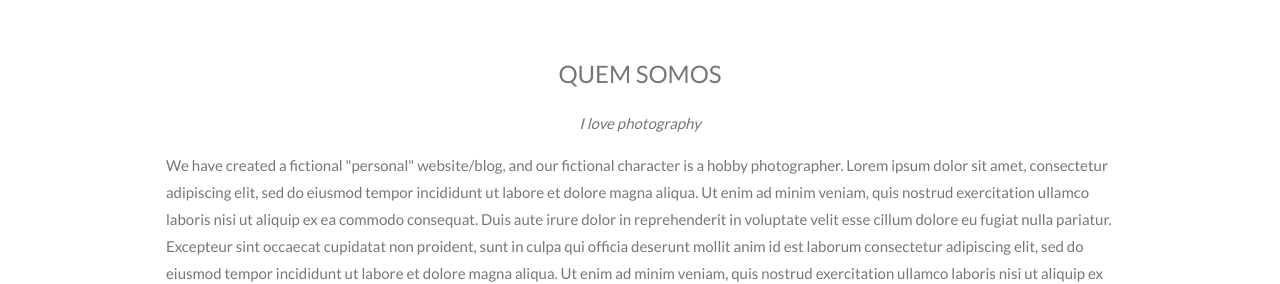
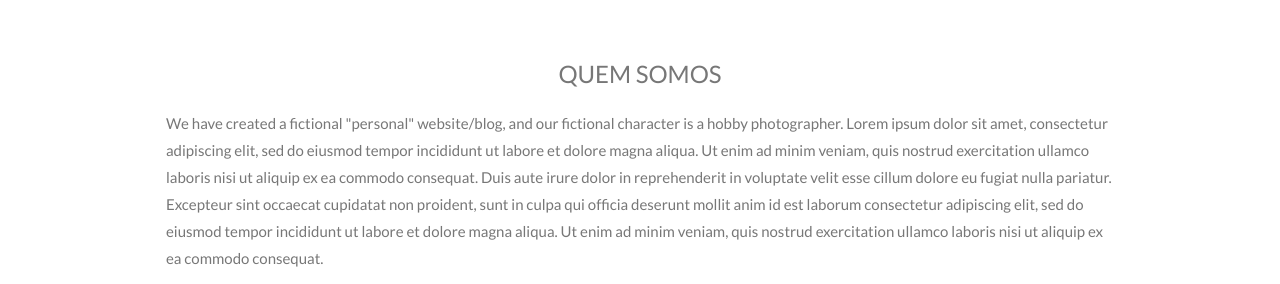
Before and after one commit to Cleilton-Santos/HMSEGURANCA, a plain HTML site: page index.html in a window 1280 px wide. Shown: the part 422-706 px from the top of the page. Drawn offline with nearby package versions, Linux system fonts and the light colour scheme.

Commit message:
modified

```diff
--- a/index.html
+++ b/index.html
@@ -41,7 +41,7 @@
     <!-- Container (About Section) -->
     <div class="w3-content w3-container w3-padding-64" id="about">
         <h3 class="w3-center">QUEM SOMOS</h3>
-        <p class="w3-center"><em>I love photography</em></p>
+
         <p>We have created a fictional "personal" website/blog, and our fictional character is a hobby photographer.
             Lorem ipsum dolor sit amet, consectetur adipiscing elit, sed do eiusmod tempor incididunt ut labore et
             dolore magna aliqua. Ut enim ad minim veniam,
```
Also changed, not shown: 1 other file.
